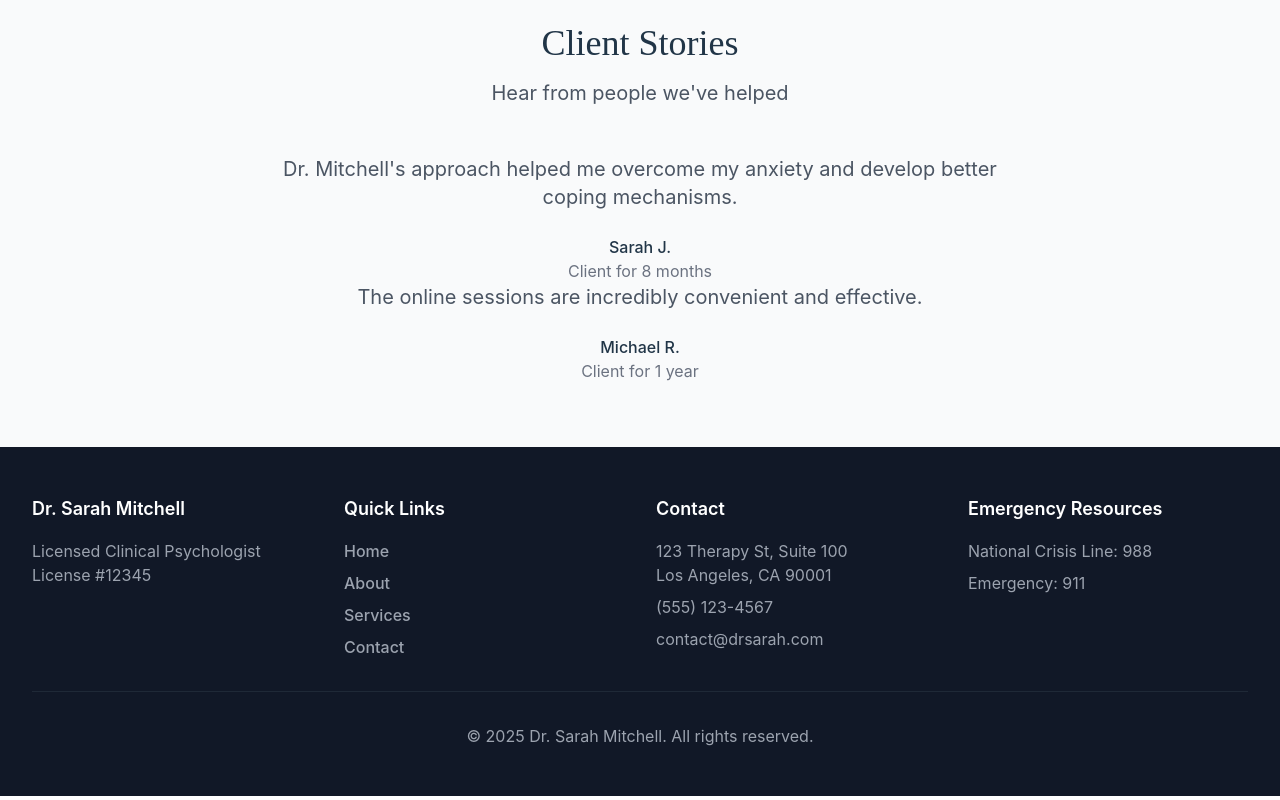
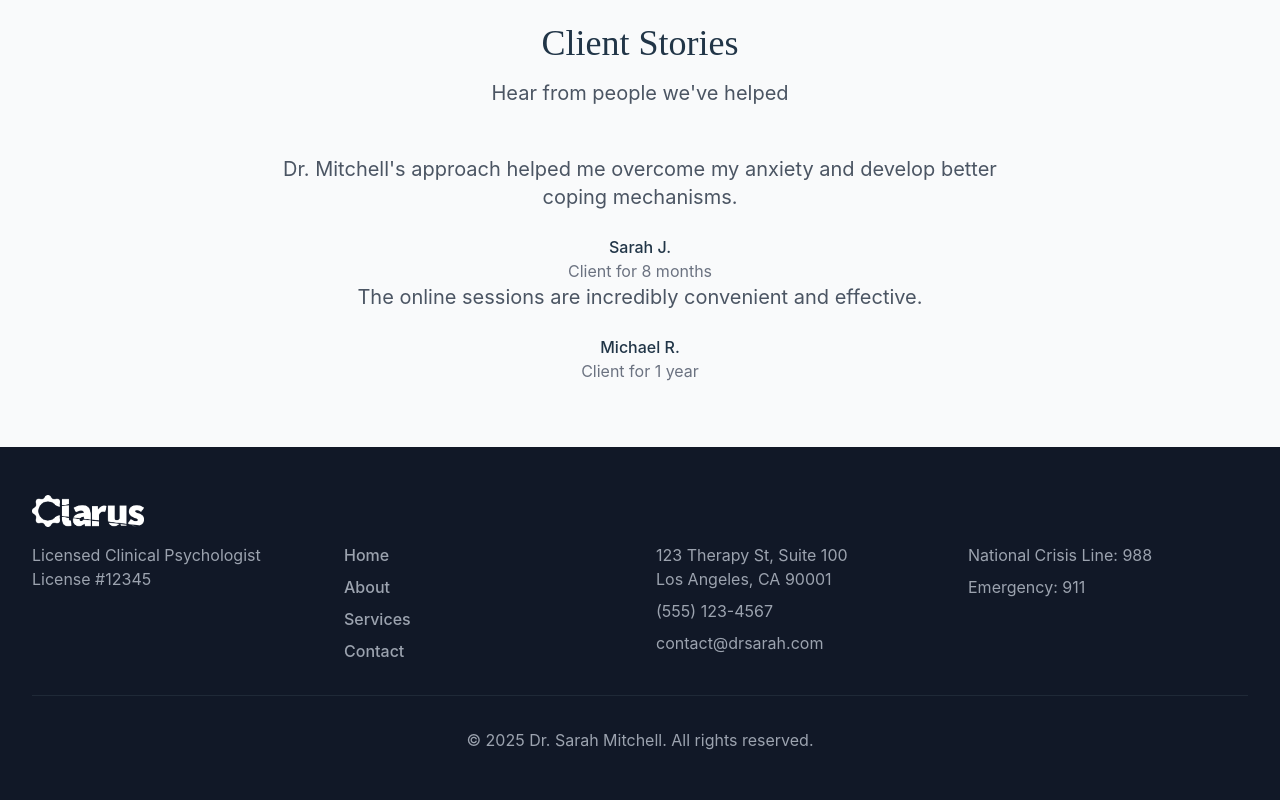
Before and after one commit to Abraham-Ogbumah/clarus, a React (Vite) app: page / in a window 1280 px wide. Shown: the part 979-1779 px from the top of the page. Built offline with nearby package versions, Linux system fonts and the light colour scheme.

Commit message:
update to footer column component

```diff
--- a/src/components/layout/Footer/FooterColumn.jsx
+++ b/src/components/layout/Footer/FooterColumn.jsx
@@ -1,17 +1,22 @@
 import PropTypes from "prop-types";
 
-const FooterColumn = ({ title, children }) => {
+const FooterColumn = ({ logoSrc, logoAlt, children }) => {
   return (
     <div>
-      <h3 className="text-lg font-semibold mb-4">{title}</h3>
+      <img src={logoSrc} alt={logoAlt} className="h-8 mb-4 object-contain" />
       {children}
     </div>
   );
 };
 
 FooterColumn.propTypes = {
-  title: PropTypes.string.isRequired,
+  logoSrc: PropTypes.string.isRequired,
+  logoAlt: PropTypes.string,
   children: PropTypes.node.isRequired,
 };
 
+FooterColumn.defaultProps = {
+  logoAlt: "Company Logo",
+};
+
 export default FooterColumn;
--- a/src/components/layout/Footer/index.jsx
+++ b/src/components/layout/Footer/index.jsx
@@ -8,7 +8,7 @@ const Footer = () => {
     <footer className="bg-gray-900 text-white py-12">
       <div className="max-w-7xl mx-auto px-4 sm:px-6 lg:px-8">
         <div className="grid grid-cols-1 md:grid-cols-4 gap-8">
-          <FooterColumn title="Dr. Sarah Mitchell">
+          <FooterColumn logoSrc="/white_cl.png">
             <p className="text-gray-400">
               Licensed Clinical Psychologist
               <br />
```
